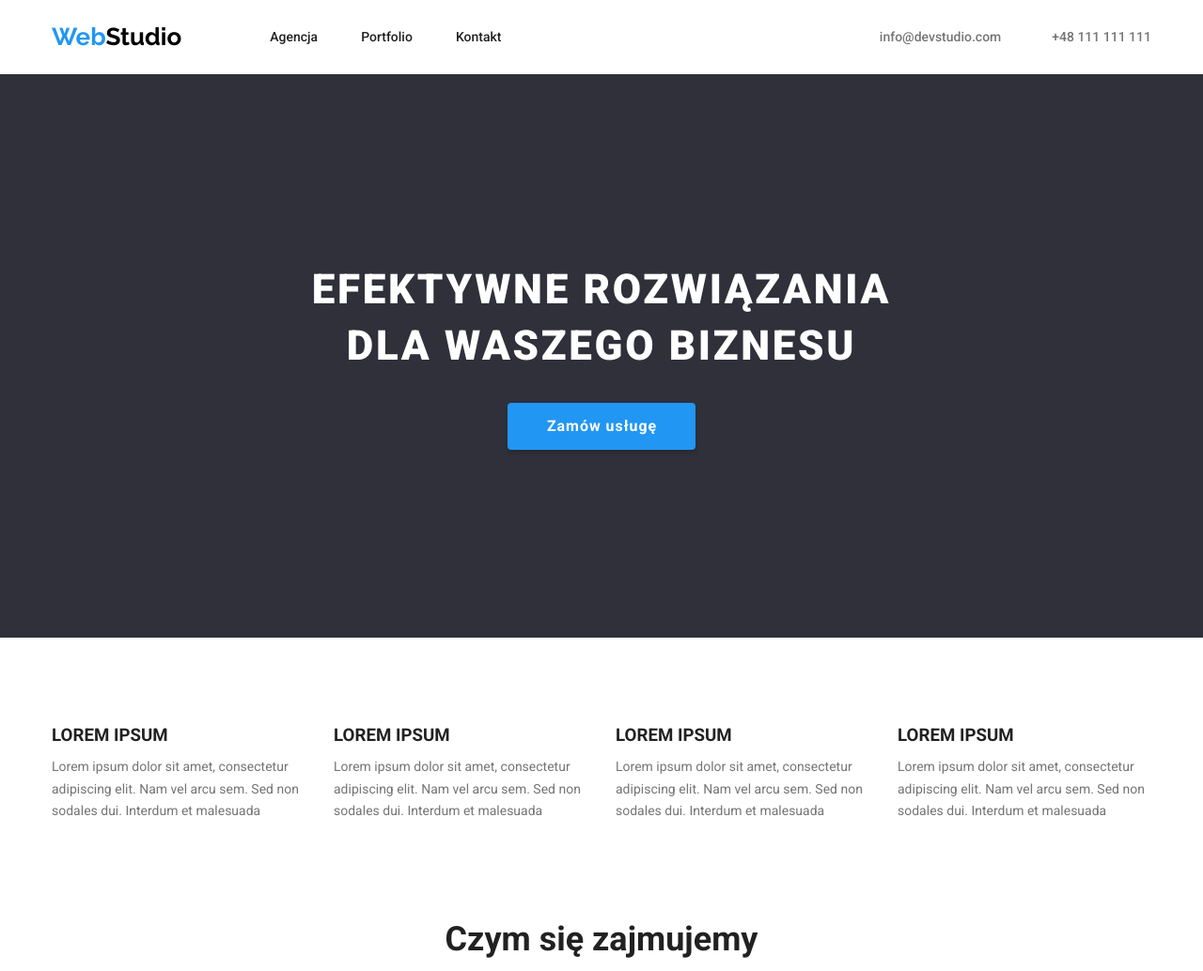
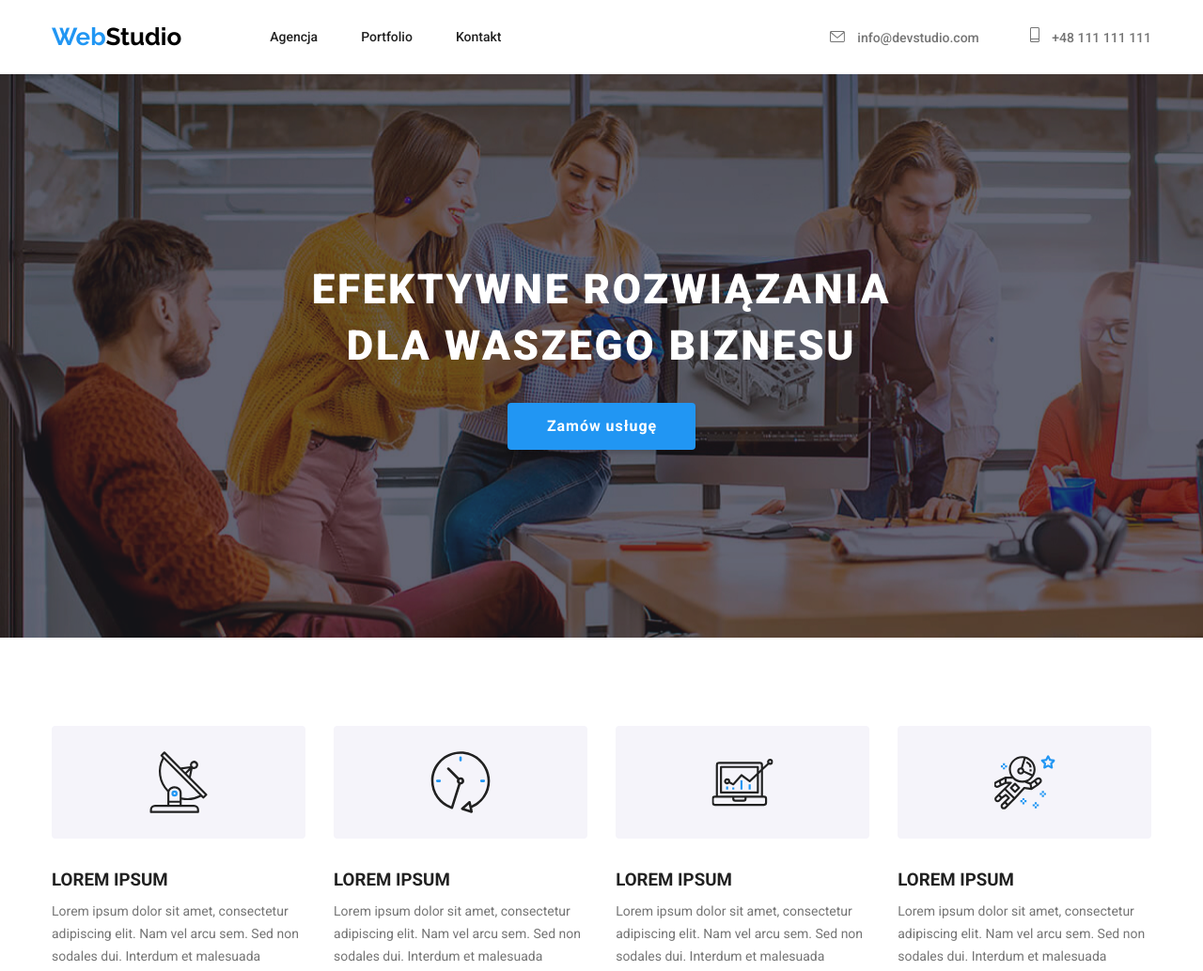
Before and after one commit to TomaszPawelec94/goit-markup-hw-04, a plain HTML site: page index.html in a window 1280 px wide. Shown: the top 1034 px of the page at 94% size. Drawn offline with nearby package versions, Linux system fonts and the light colour scheme.

Commit message:
Dodane ikony kontaktu i naszych zalet

```diff
--- a/css/styles.css
+++ b/css/styles.css
@@ -125,6 +125,7 @@ ul {
   font-size: 14px;
   line-height: 1.17;
   margin: 0 25px;
+  fill: currentColor;
 }
 
 .link-contact:first-child {
@@ -147,6 +148,10 @@ ul {
 
 .link-contact:is(:hover, :focus) {
   color: var(--brand-color);
+}
+
+.contact-icon {
+  margin-right: 10px;
 }
 
 .link-style {
@@ -179,9 +184,18 @@ ul {
   display: flex;
   flex-flow: column wrap;
   align-items: center;
-  background-color: var(--main-background);
   padding-top: 200px;
   padding-bottom: 200px;
+  background-color: rgba(47, 48, 58, 0.4);
+  background: url(/images/overlay.png), url("/images/background.jpg");
+  max-width: 1600px;
+}
+.our-adventages {
+  background-color: rgba(245, 244, 250, 1);
+  border-radius: 4px;
+  box-sizing: content-box;
+  padding: 25px 102.34px;
+  margin-bottom: 30px;
 }
 
 .title {
--- a/index.html
+++ b/index.html
@@ -48,10 +48,19 @@
           </div>
 
           <div>
-            <a class="link-contact" href="mailto:info@devstudio.com"
-              >info@devstudio.com</a
+            <a class="link-contact" href="mailto:info@devstudio.com">
+              <svg class="contact-icon" width="16" height="12">
+                <use href="./images/icons.svg#icon-envelope"></use>
+              </svg>
+              info@devstudio.com</a
             >
-            <a class="link-contact" href="tel:+48111111111">+48 111 111 111</a>
+
+            <a class="link-contact" href="tel:+48111111111"
+              ><svg class="contact-icon" width="10" height="16">
+                <use href="./images/icons.svg#icon-smartphone"></use>
+              </svg>
+              +48 111 111 111</a
+            >
           </div>
         </div>
       </div>
@@ -68,6 +77,9 @@
           <!-- sekcja lorem ipsum-->
           <ul class="lorem-list">
             <li>
+              <svg class="our-adventages" width="65.43" height="70">
+                <use href="./images/icons.svg#icon-antenna-1"></use>
+              </svg>
               <h3 class="title-lorem-ipsum">LOREM IPSUM</h3>
               <p class="description-lorem-ipsum">
                 Lorem ipsum dolor sit amet, consectetur adipiscing elit. Nam vel
@@ -75,6 +87,9 @@
               </p>
             </li>
             <li>
+              <svg class="our-adventages" width="65.43" height="70">
+                <use href="./images/icons.svg#icon-clock-1"></use>
+              </svg>
               <h3 class="title-lorem-ipsum">LOREM IPSUM</h3>
               <p class="description-lorem-ipsum">
                 Lorem ipsum dolor sit amet, consectetur adipiscing elit. Nam vel
@@ -82,6 +97,9 @@
               </p>
             </li>
             <li>
+              <svg class="our-adventages" width="65.43" height="70">
+                <use href="./images/icons.svg#icon-diagram-1"></use>
+              </svg>
               <h3 class="title-lorem-ipsum">LOREM IPSUM</h3>
               <p class="description-lorem-ipsum">
                 Lorem ipsum dolor sit amet, consectetur adipiscing elit. Nam vel
@@ -89,6 +107,9 @@
               </p>
             </li>
             <li>
+              <svg class="our-adventages" width="65.43" height="70">
+                <use href="./images/icons.svg#icon-astronaut-1"></use>
+              </svg>
               <h3 class="title-lorem-ipsum">LOREM IPSUM</h3>
               <p class="description-lorem-ipsum">
                 Lorem ipsum dolor sit amet, consectetur adipiscing elit. Nam vel
```
Also changed, not shown: images/background.jpg (added), images/icons.svg (added), images/overlay.png (added).
